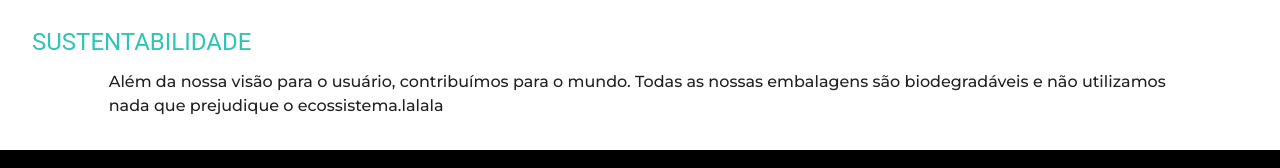
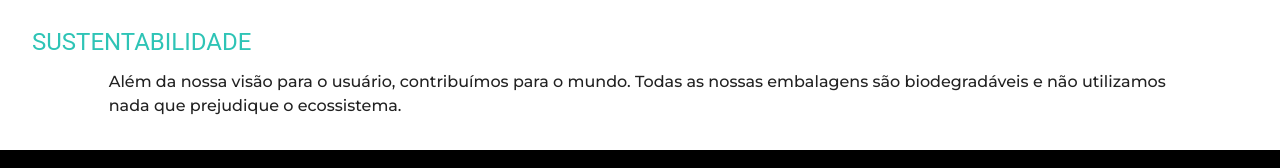
Before and after one commit to ugomazocorodrigues/popyou.github.io, a Vue app: page /#/sobrenos in a window 1280 px wide. Shown: the part 342-510 px from the top of the page. Built offline with nearby package versions, Linux system fonts and the light colour scheme.

Commit message:
melhorias

```diff
--- a/src/views/SobreNos.vue
+++ b/src/views/SobreNos.vue
@@ -31,7 +31,7 @@
         <p>
           Além da nossa visão para o usuário, contribuímos para o mundo. Todas
           as nossas embalagens são biodegradáveis e não utilizamos nada que
-          prejudique o ecossistema.lalala
+          prejudique o ecossistema.
         </p>
       </v-col>
     </v-row>
```
